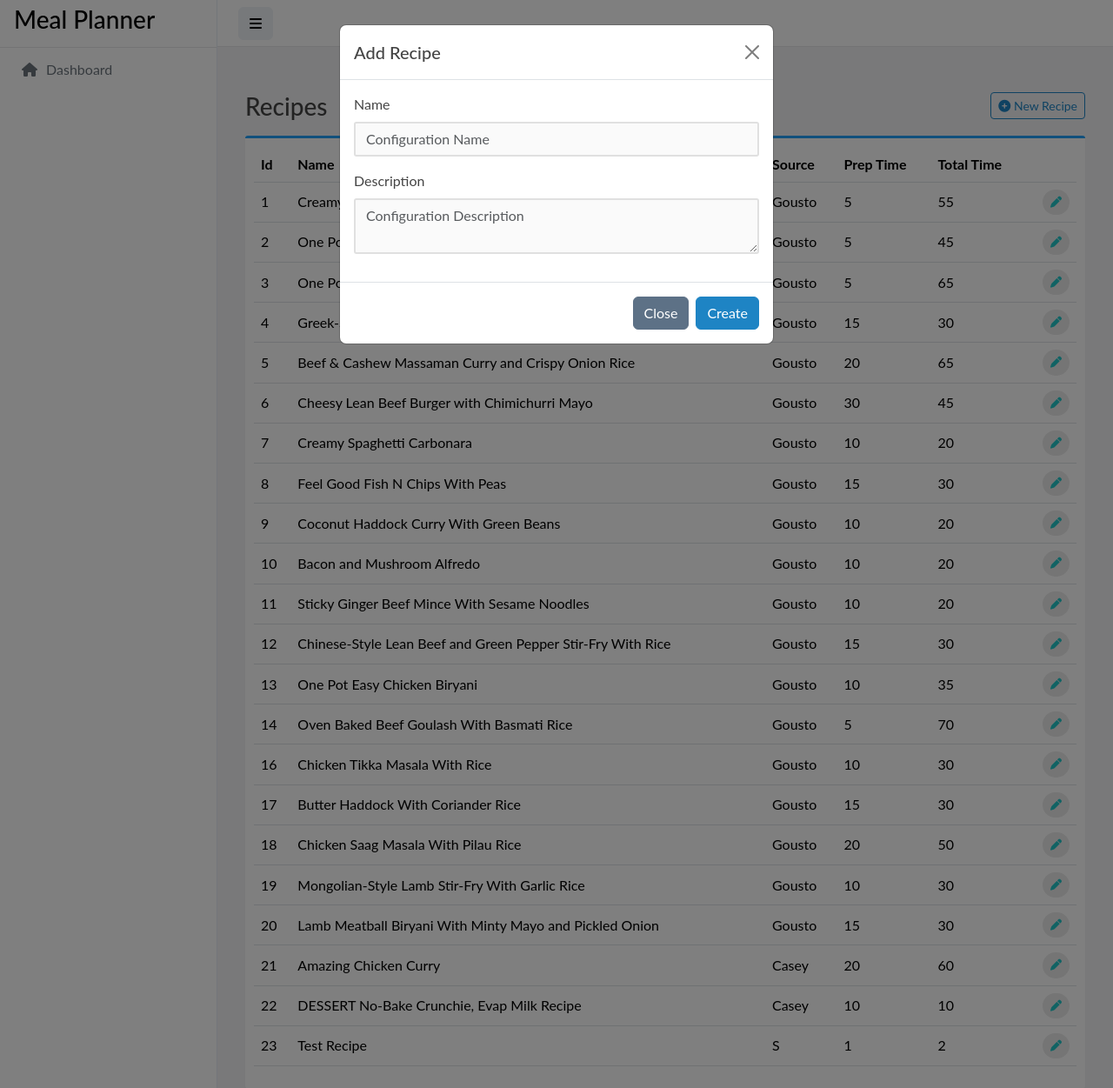
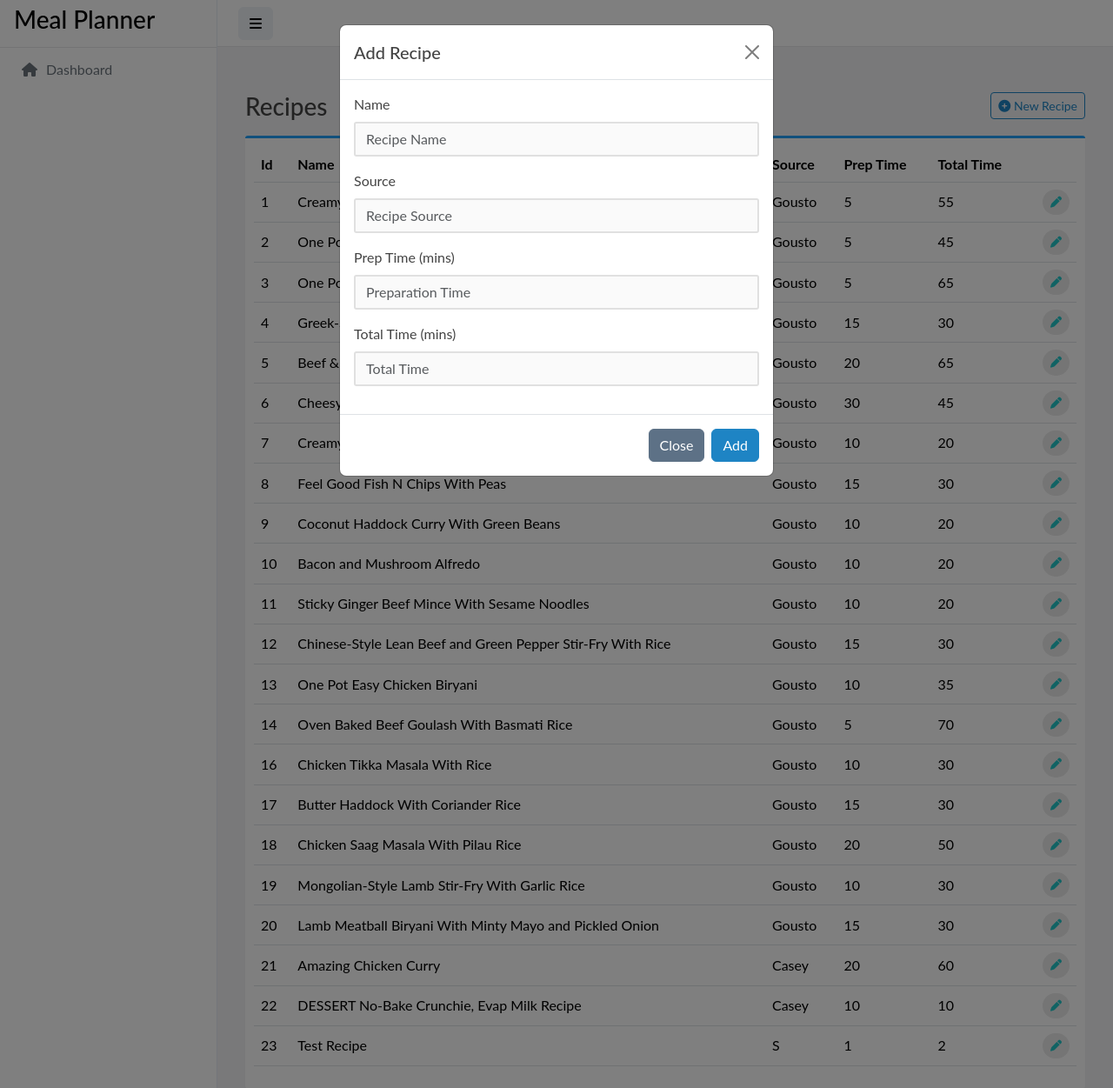
Before and after one commit to jackdevonshire/Meal-Planner, a Flask app: page / in a window 1280 px wide, after a click on "New Recipe". Shown: the top 1251 px of the page at 87% size. Run offline with Flask 3, Linux system fonts and the light colour scheme; some libraries are stand-ins or nearby versions; some web fonts are replaced.

Commit message:
Can now add a basic recipe name

```diff
--- a/app.py
+++ b/app.py
@@ -38,7 +38,7 @@ def get_recipe(id):
 @app.route('/api/recipe', methods=['POST'])
 def add_recipe():
     data = request.json
-    new_recipe = Recipe(name=data('name'), source=data.get('source'), prep_time=data.get('prep_time'),
+    new_recipe = Recipe(name=data.get('name'), source=data.get('source'), prep_time=data.get('prep_time'),
                         total_time=data.get('total_time'))
     session.add(new_recipe)
     session.commit()
--- a/templates/dashboard.html
+++ b/templates/dashboard.html
@@ -62,34 +62,75 @@
         <button type="button" class="btn-close" data-bs-dismiss="modal" aria-label="Close"></button>
       </div>
       <div class="modal-body">
-         <div class="mb-3">
+        <div class="mb-3">
             <label for="configName" class="form-label">Name</label>
-            <input id="configName" type="text" name="configName" placeholder="Configuration Name" class="form-control" required="">
-         </div>
-         <div class="mb-3">
-            <label for="configDescription" class="form-label">Description</label>
-            <textarea id="configDescription" type="text" name="configDescription" placeholder="Configuration Description" class="form-control" required=""></textarea>
-         </div>
+            <input id="configName" type="text" name="configName" placeholder="Recipe Name" class="form-control" required>
+        </div>
+        <div class="mb-3">
+            <label for="configSource" class="form-label">Source</label>
+            <input id="configSource" type="text" name="configSource" placeholder="Recipe Source" class="form-control">
+        </div>
+        <div class="mb-3">
+            <label for="configPrepTime" class="form-label">Prep Time (mins)</label>
+            <input id="configPrepTime" type="number" name="configPrepTime" placeholder="Preparation Time" class="form-control">
+        </div>
+        <div class="mb-3">
+            <label for="configTotalTime" class="form-label">Total Time (mins)</label>
+            <input id="configTotalTime" type="number" name="configTotalTime" placeholder="Total Time" class="form-control">
+        </div>
       </div>
       <div class="modal-footer">
         <button type="button" class="btn btn-secondary" data-bs-dismiss="modal">Close</button>
-        <button type="button" onClick="createConfiguration()" class="btn btn-primary">Create</button>
+        <button type="button" onClick="addNewRecipe()" class="btn btn-primary">Add</button>
       </div>
     </div>
   </div>
 </div>
 
 <script>
-   async function createConfiguration() {
-   }
+   async function addNewRecipe() {
+       // Get input values
+       const name = document.getElementById("configName").value.trim();
+       const source = document.getElementById("configSource").value.trim();
+       const prepTime = document.getElementById("configPrepTime").value.trim();
+       const totalTime = document.getElementById("configTotalTime").value.trim();
 
-   async function removeConfiguration(id) {
-   }
+       // Validate required field (name)
+       if (!name) {
+           alert("Recipe name is required.");
+           return;
+       }
 
-   async function changeIp() {
-   }
+       // Prepare request payload
+       const recipeData = {
+           name: name,
+           source: source || null,
+           prep_time: prepTime ? parseInt(prepTime) : null,
+           total_time: totalTime ? parseInt(totalTime) : null
+       };
 
-   async function changeConfiguration() {
+       try {
+           const response = await fetch('/api/recipe', {
+               method: 'POST',
+               headers: {
+                   'Content-Type': 'application/json'
+               },
+               body: JSON.stringify(recipeData)
+           });
+
+           const result = await response.json();
+
+           if (response.ok) {
+               alert("Recipe added successfully!");
+               location.reload(); // Refresh page to update the table
+           } else {
+               alert("Error: " + result.error);
+           }
+       } catch (error) {
+           console.error("Failed to add recipe:", error);
+           alert("An error occurred while adding the recipe.");
+       }
    }
 </script>
+
 {% endblock %}
```
Also changed, not shown: meals.db.
